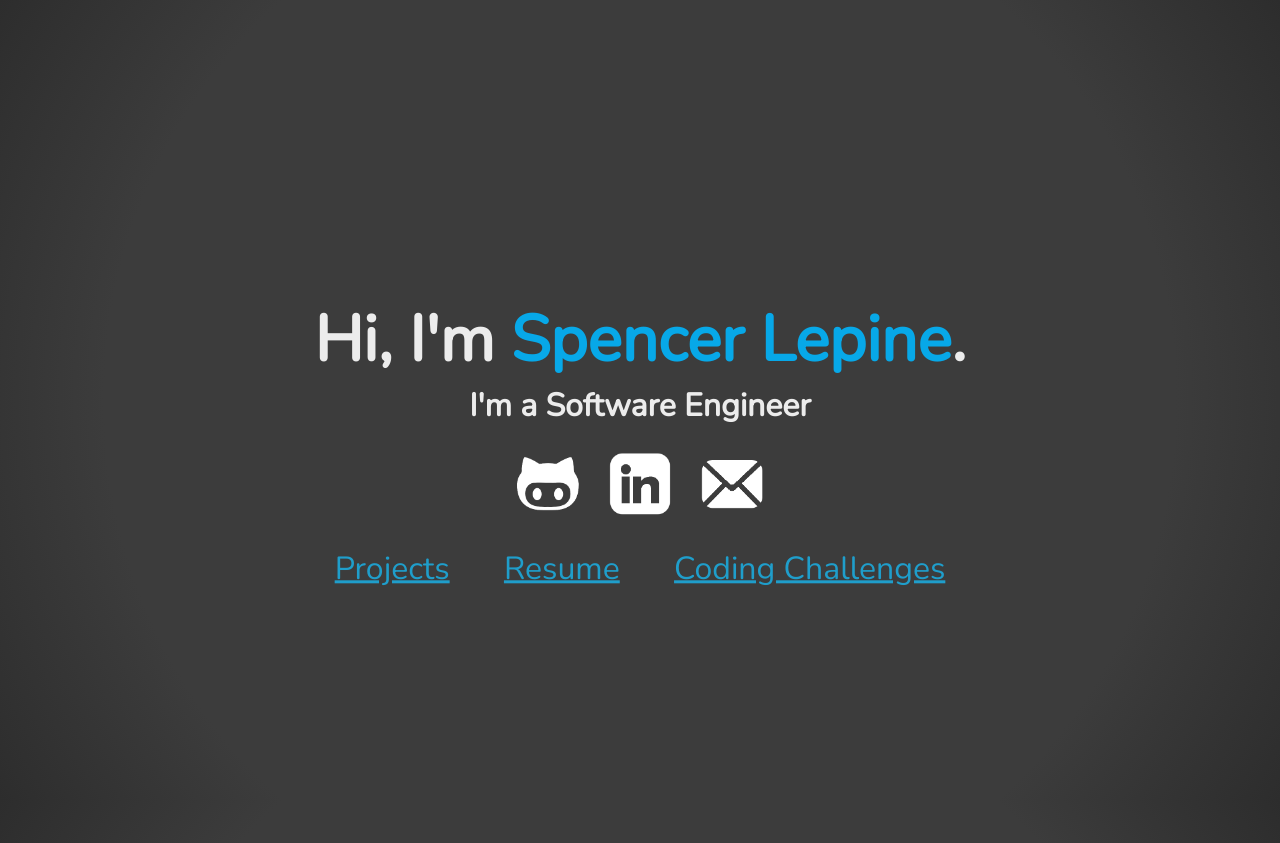
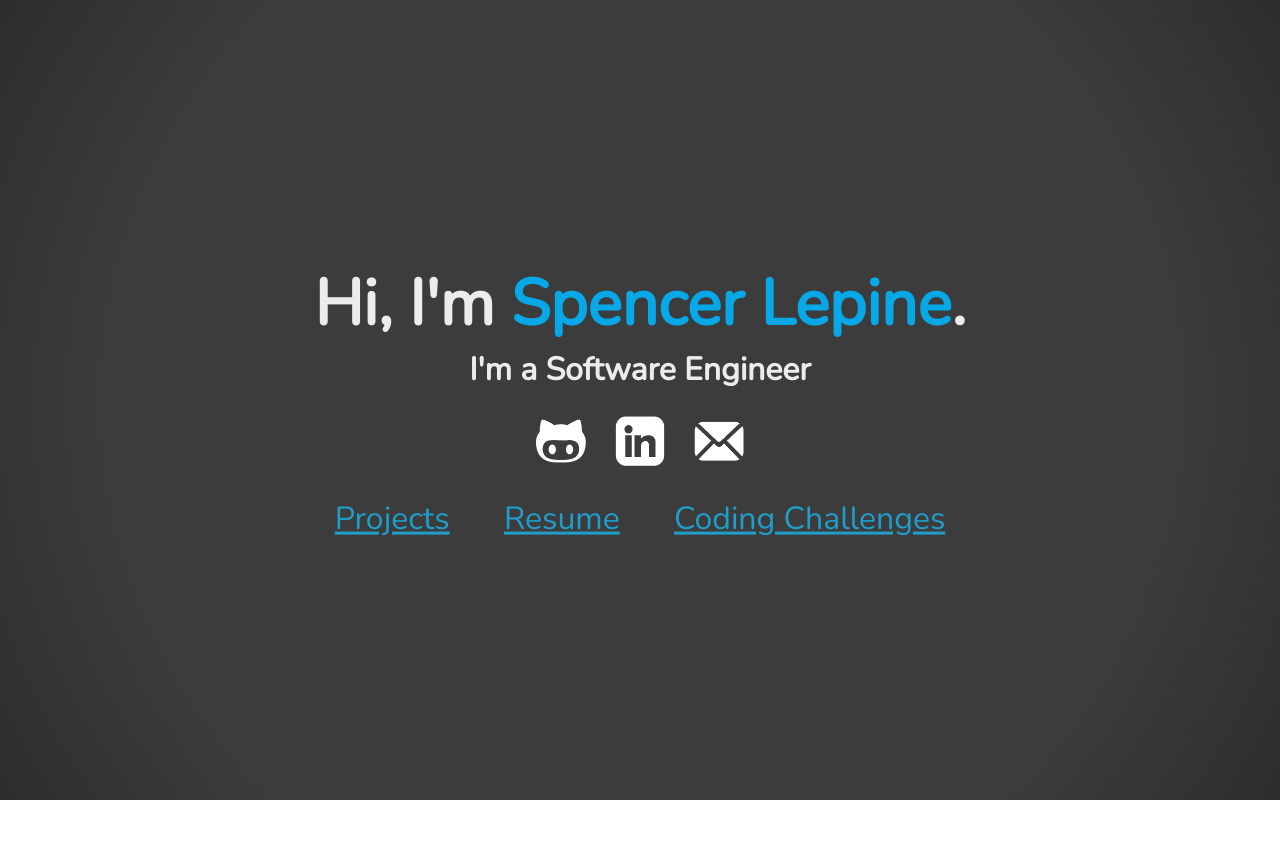
Before and after one commit to spencerlepine/spencerlepine.github.io, a plain HTML site: page index.html in a window 1280 px wide. After the commit the page ends 800 px from the top, so only its background shows below. Drawn offline with nearby package versions, Linux system fonts and the light colour scheme.

Commit message:
fix h1 top marg

```diff
--- a/css/style.css
+++ b/css/style.css
@@ -25,6 +25,7 @@ body {
 }
 
 h1 {
+	margin-top: 0px;
 	font-size: 4em;
 	margin-bottom: 0px;
 }
@@ -40,8 +41,10 @@ h3 {
 }
 
 .img-link img {
-	height: 5%;
-	width: 5%;
+	height: 4%;
+	width: 4%;
+	min-height: 40px;
+	min-width: 40px;
 	padding: 1%;
 }
 
@@ -77,3 +80,7 @@ h3 {
 		color: #07aff2;
 	}
 }
+
+:last-child {
+	margin-bottom: 0px;
+}
```
